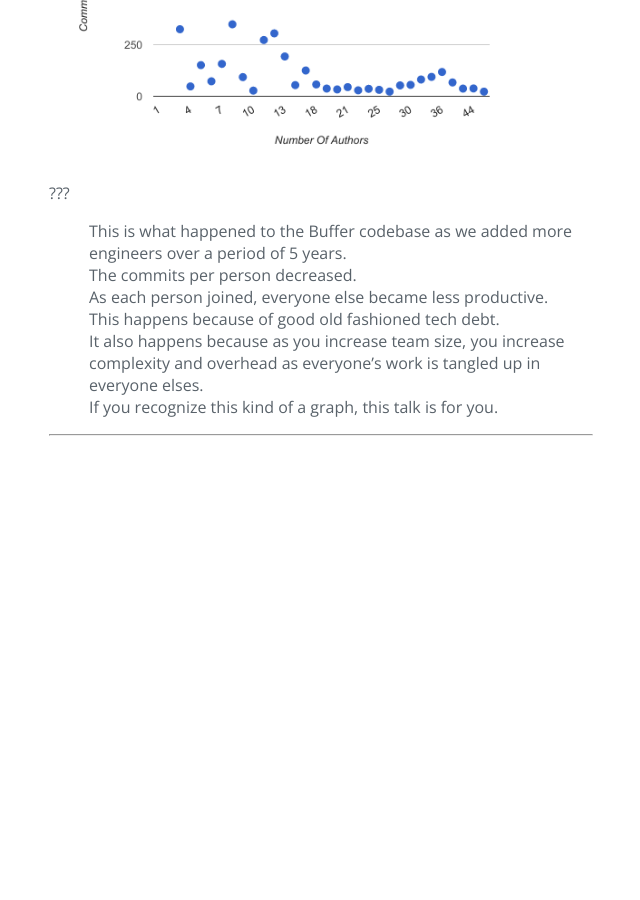
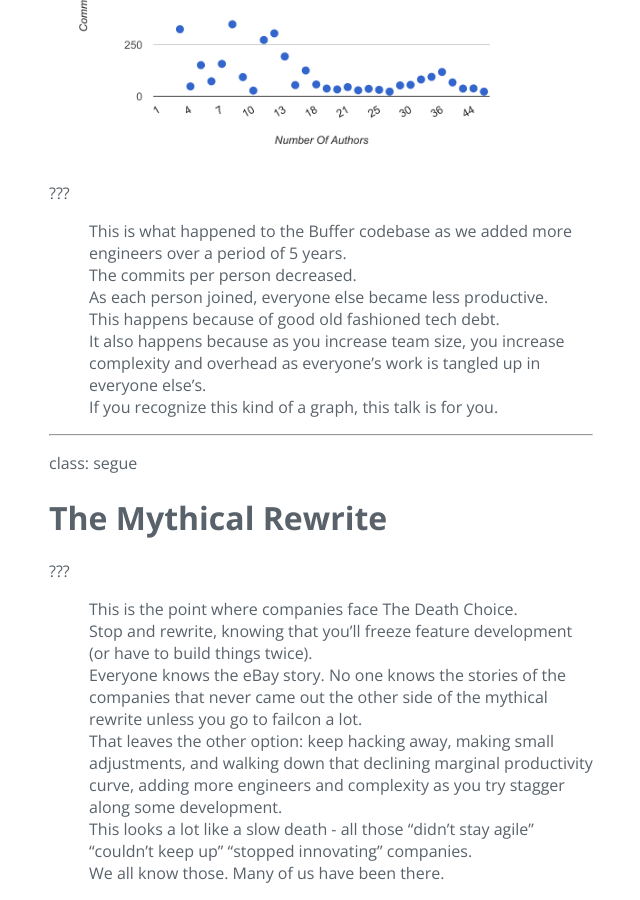
Before and after one commit to bufferapp/buffer-talks, a Jekyll site: the page built from slides/migrating-with-atomic-design-2.md, in a window 1280 px wide and 900 px high, scrolled down 1281 px. Shown: the whole window, without its empty margins (319-959 px from the left). Built offline with Jekyll 4.4.1, drawn with Linux system fonts in a browser that asks for light colours; our own code applies the rules of GitHub Pages for plain Markdown files; before the commit the page ends 1725 px from its top, so only the background shows below that.

Commit message:
the mythical rewrite

```diff
--- a/slides/migrating-with-atomic-design-2.md
+++ b/slides/migrating-with-atomic-design-2.md
@@ -43,7 +43,20 @@ class: center, middle
 - The commits per person decreased.
 - As each person joined, everyone else became less productive.
 - This happens because of good old fashioned tech debt.
-- It also happens because as you increase team size, you increase complexity and overhead as everyone's work is tangled up in everyone elses.
+- It also happens because as you increase team size, you increase complexity and overhead as everyone's work is tangled up in everyone else's.
 - If you recognize this kind of a graph, this talk is for you.
 
 ---
+
+class: segue
+
+# The Mythical Rewrite
+
+???
+
+- This is the point where companies face The Death Choice.
+- Stop and rewrite, knowing that you'll freeze feature development (or have to build things twice).
+- Everyone knows the eBay story. No one knows the stories of the companies that never came out the other side of the mythical rewrite unless you go to failcon a lot.
+- That leaves the other option: keep hacking away, making small adjustments, and walking down that declining marginal productivity curve, adding more engineers and complexity as you try stagger along some development.
+- This looks a lot like a slow death - all those “didn’t stay agile” “couldn’t keep up” “stopped innovating” companies.
+- We all know those. Many of us have been there.
```
